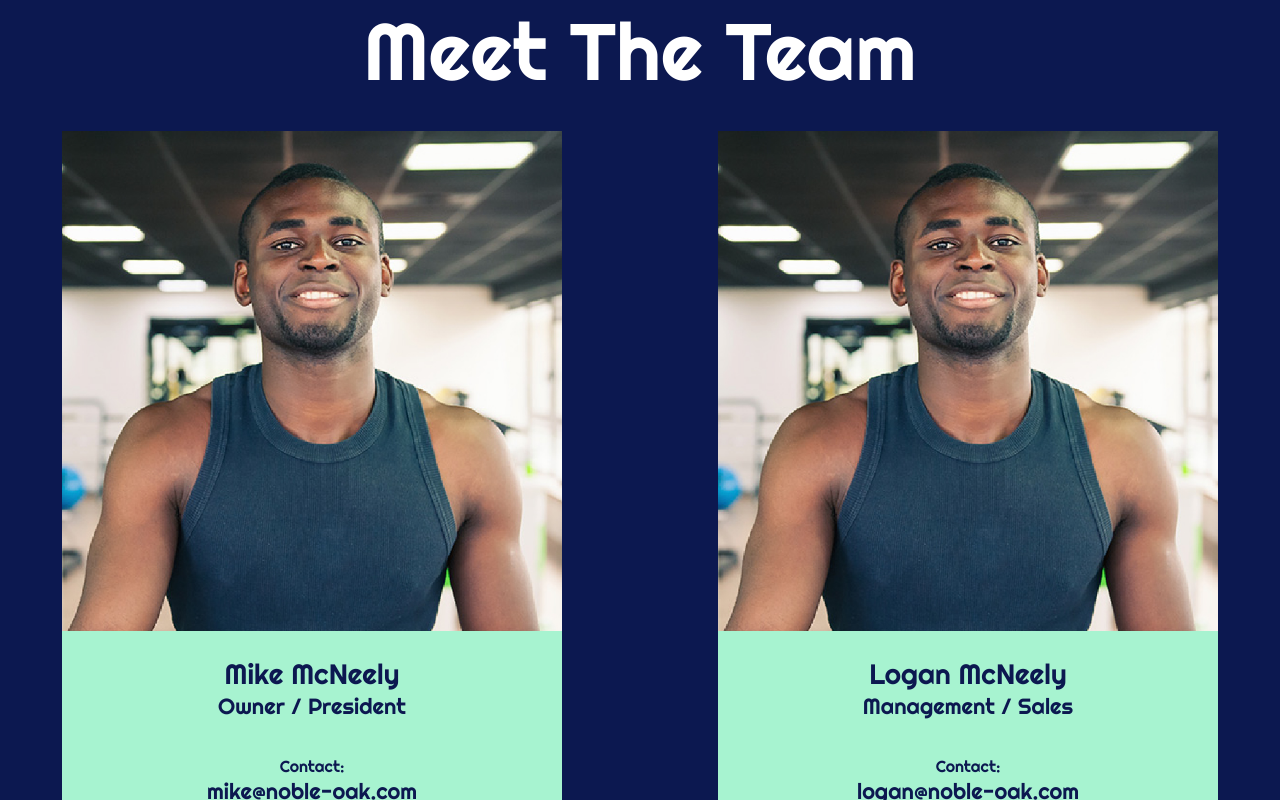
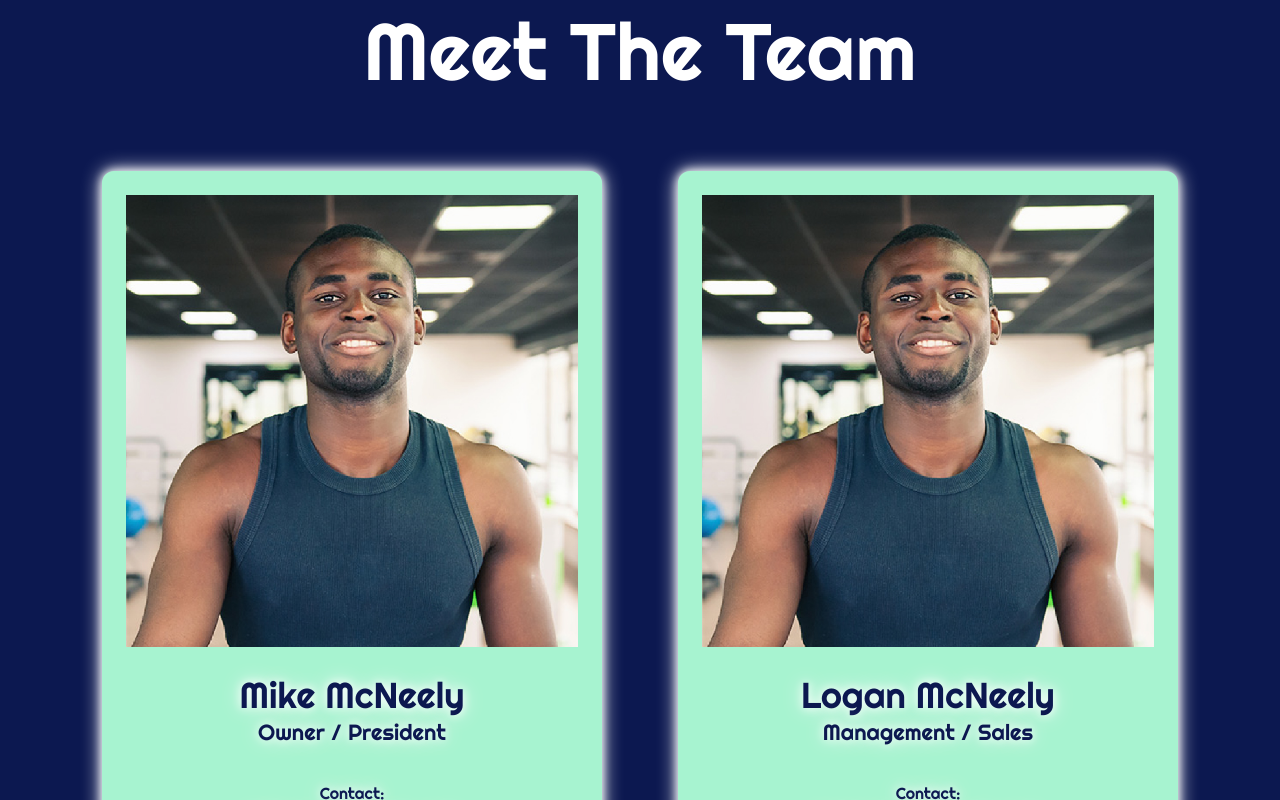
Before and after one commit to DavidDowell/foothills-investment-property, a React (Create React App) app in the folder fip/: page / in a window 1280 px wide. Shown: the part 1520-2320 px from the top of the page. Built offline with nearby package versions, Linux system fonts and the light colour scheme.

Commit message:
Styled the Team section some more and setup the right emailjs template for the contact section form

```diff
--- a/fip/src/components/Contact/index.js
+++ b/fip/src/components/Contact/index.js
@@ -48,7 +48,7 @@ const Contact = () => {
       emailjs
         .sendForm(
           process.env.REACT_APP_SERVICE_ID,
-          process.env.REACT_APP_TEMPLATE_ID,
+          process.env.REACT_APP_TEMPLATE_ID_CONTACT,
           form.current,
           process.env.REACT_APP_PUBLIC_KEY
         )
@@ -109,6 +109,7 @@ const Contact = () => {
                   <input
                     type="text"
                     id="contact-name-first"
+                    name="contact-name-first"
                     placeholder="First Name"
                     className="mr-2"
                   />
@@ -117,6 +118,7 @@ const Contact = () => {
                   <input
                     type="text"
                     id="contact-name-last"
+                    name="contact-name-last"
                     placeholder="Last Name"
                     className="ml-2"
                   />
@@ -129,6 +131,7 @@ const Contact = () => {
                   <input
                     type="text"
                     id="contact-phone"
+                    name="contact-phone"
                     placeholder="Your Number"
                     className="mr-2"
                   />
@@ -138,6 +141,7 @@ const Contact = () => {
                   <input
                     type="text"
                     id="contact-email"
+                    name="contact-email"
                     placeholder="Your Email"
                     className="ml-2"
                   />
@@ -145,7 +149,11 @@ const Contact = () => {
               </div>
 
               <label for="contact-message">Message</label>
-              <textarea id="contact-message" placeholder="Message"></textarea>
+              <textarea
+                id="contact-message"
+                name="contact-message"
+                placeholder="Message"
+              ></textarea>
 
               <button className="bg-emerald-200">Submit</button>
             </form>
--- a/fip/src/components/Team/index.js
+++ b/fip/src/components/Team/index.js
@@ -6,7 +6,7 @@ import trainer3 from '../../assets/images/other/trainer-3.jpg';
 
 const Team = () => {
   return (
-    <section id="Team">
+    <section id="Team" className="mx-20">
       <div className="team-header">Meet The Team</div>
       <div className="team grid grid-cols-1 gap-8 md:grid-cols-2 lg:grid-cols-2 xl:grid-cols-3">
         <article class="team-member">
--- a/fip/src/index.css
+++ b/fip/src/index.css
@@ -106,6 +106,7 @@ code {
 
 .team-header {
   font-size: 80px;
+  margin-bottom: 40px;
 }
 
 .team {
@@ -123,6 +124,17 @@ code {
     flex: 1;
     min-width: 400px;
     max-width: 500px;
+    border: 24px solid var(--secondary);
+    border-radius: 12px;
+    transition: box-shadow 0.3s ease-in-out;
+    /* Should I keep what's below? */
+    box-shadow: 0 0 10px #FFFFFF, 0 0 20px #FFFFFF;
+    text-shadow: 0 0 10px #FFFFFF, 0 0 20px #FFFFFF;
+}
+
+.team-member:hover {
+  /* box-shadow: 0 0 10px #FFFFFF, 0 0 20px #FFFFFF;
+  text-shadow: 0 0 10px #FFFFFF, 0 0 20px #FFFFFF; */
 }
 
 .team-member img {
@@ -135,7 +147,7 @@ code {
 }
 
 .member-bio h3 {
-    font-size: 28px;
+    font-size: 36px;
 }
 
 .member-bio h4 {
```
